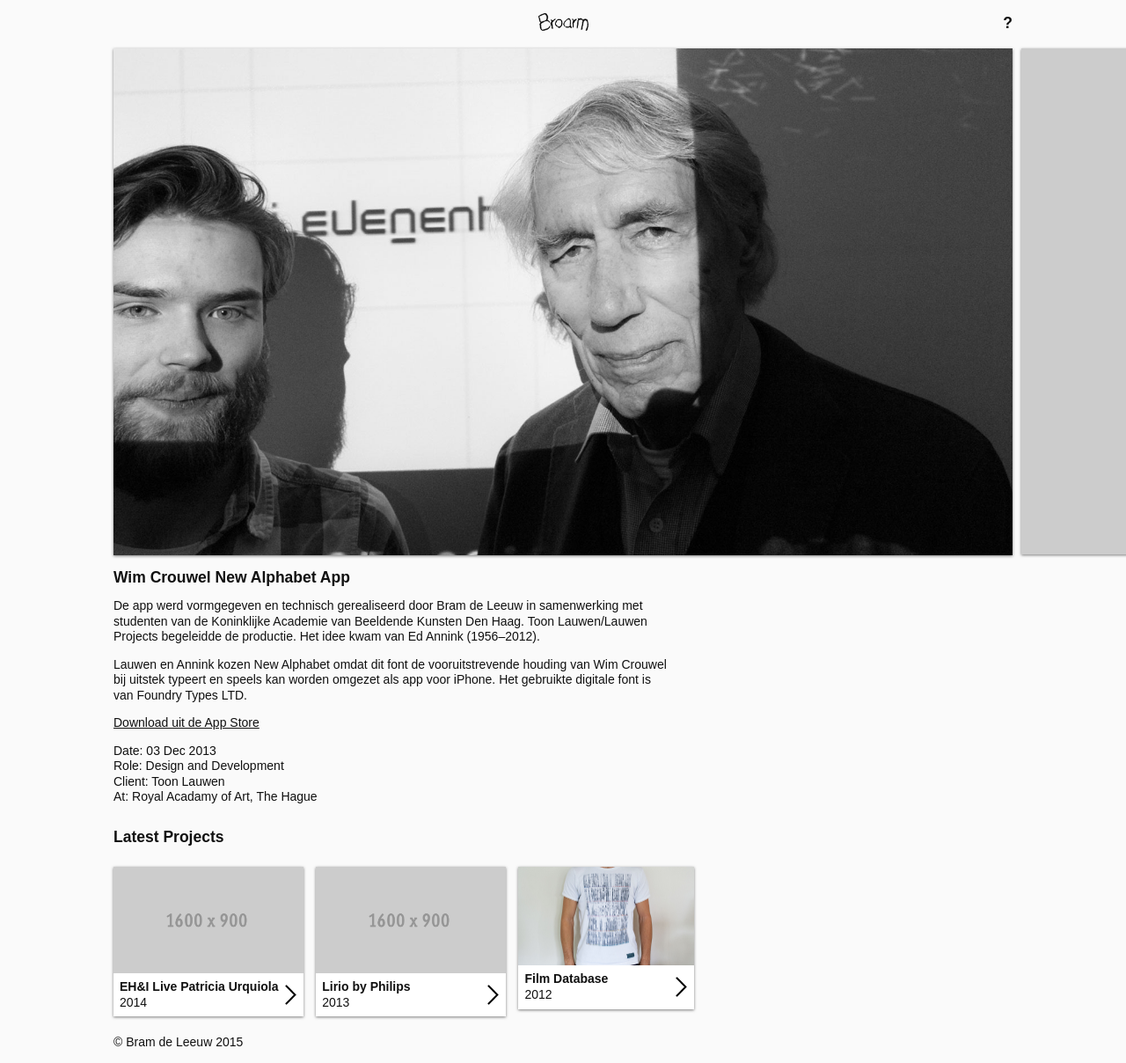
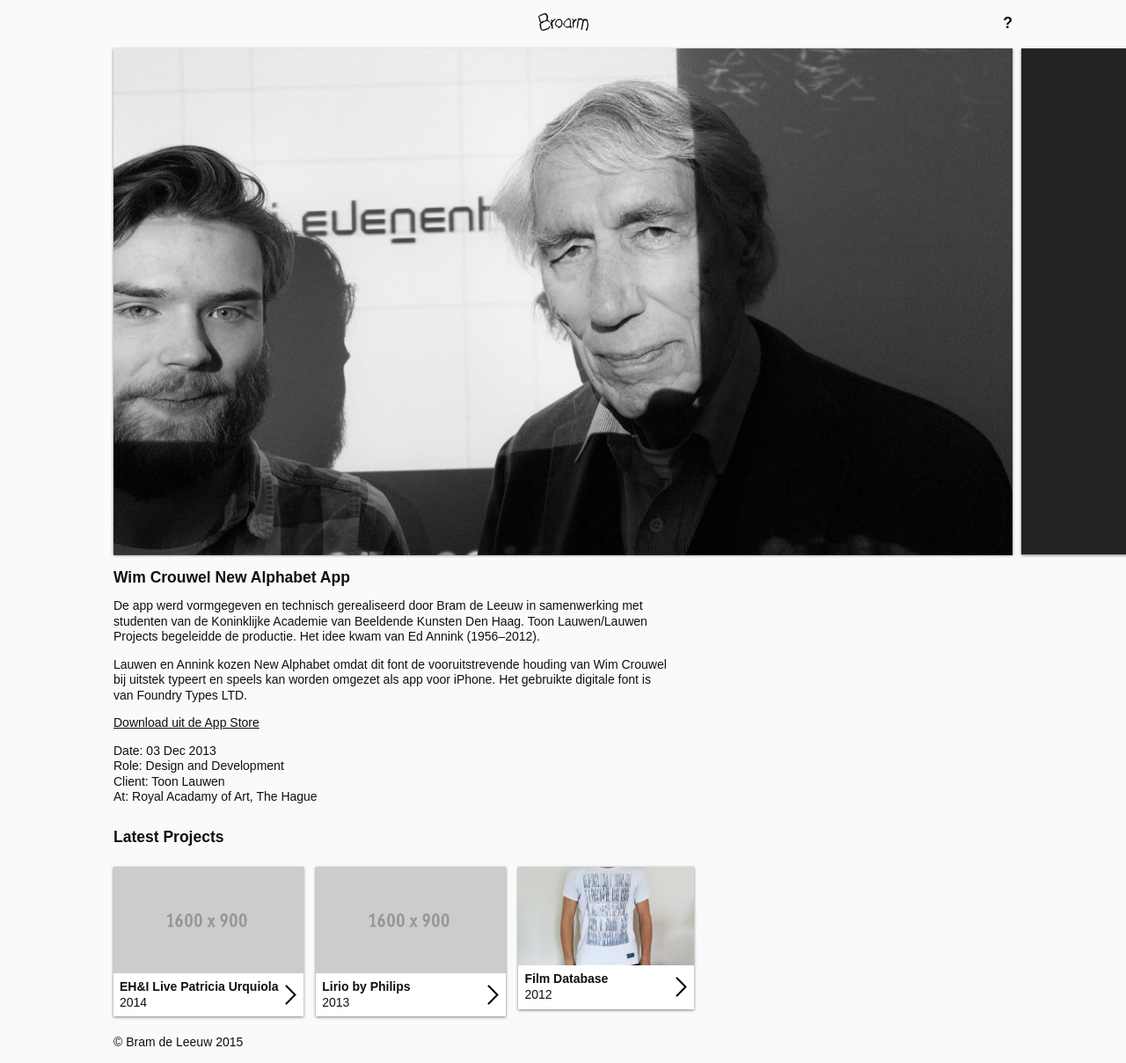
Before and after one commit to broarm/broarm.github.io, a Jekyll site: the page built from _posts/2013-12-03-wim-crouwel-new-alphabet-app.markdown, in a window 1280 px wide. Shown: the whole page at 88% size. Built offline with Jekyll 4.4.1, drawn with Linux system fonts in a browser that asks for light colours.

Commit message:
added custom loading gif

```diff
--- a/_sass/_projectLayout.scss
+++ b/_sass/_projectLayout.scss
@@ -1,6 +1,34 @@
 .project-layout {
   width: 100%;
   margin: .5em 0 2em 0;
+
+  .gallery {
+    .swiper-slide {
+      background-color: #232323;
+      box-shadow: 0px 1px 3px rgba(0,0,0,0.5);
+      .swiper-lazy-preloader {
+        width: 176px;
+        height: 50px;
+        position: absolute;
+        left: 50%;
+        top: 50%;
+        margin: -25px 0 0 -86px;
+        z-index: 10;
+        -webkit-transform-origin: 0;
+        -moz-transform-origin: 0;
+        transform-origin: 0;
+        -webkit-animation: none;
+        -moz-animation: none;
+        animation: none;
+        &:after {
+          background-image: url('/assets/laden.gif');
+        }
+      }
+      img {
+        box-shadow: none;
+      }
+    }
+  }
 
   img {
     width: 100%;
--- a/js/app.js
+++ b/js/app.js
@@ -11,7 +11,7 @@
     spaceBetween: 10,
     preloadImages: false,
     lazyLoading: true,
-    lazyLoadingInPrevNext: true,
+    lazyLoadingInPrevNext: false,
     setWrapperSize: true,
     loop: false
   });
```
